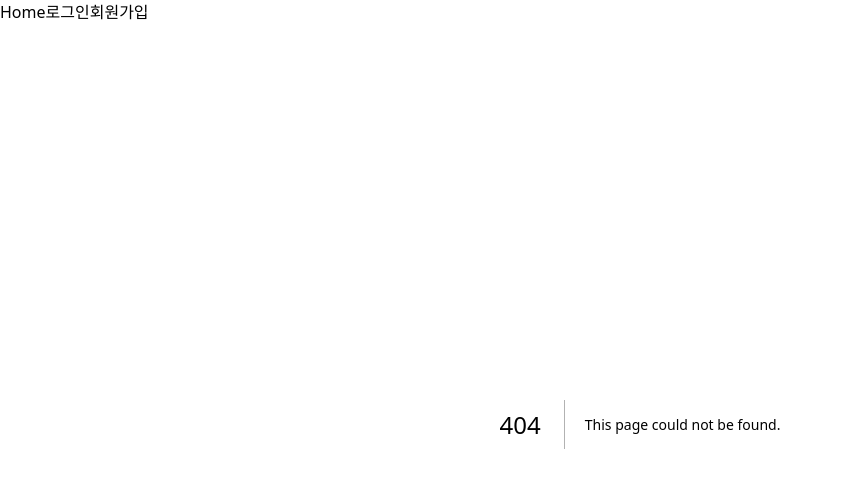
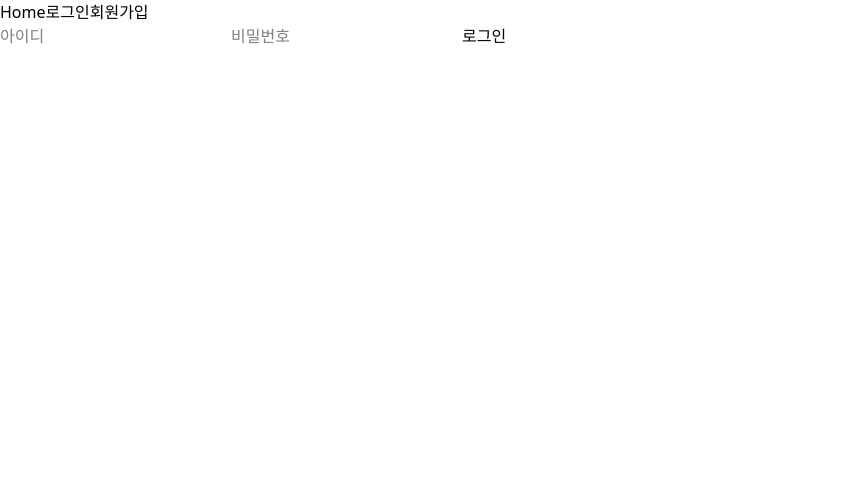
Before and after one commit to SouthSea0613/Project03, a Next.js app in the folder frontend-nextjs/: page /login in a window 1280 px wide. Before the commit this address had no page. Shown: the top 488 px of the page, without its empty margins (0-842 px from the left). Built offline with nearby package versions, Linux system fonts and the light colour scheme.

Commit message:
로그인 페이지 추가

```diff
--- /dev/null
+++ b/frontend-nextjs/src/app/login/page.tsx
@@ -0,0 +1,35 @@
+'use client'
+
+import {useState} from "react";
+import {springFetcher} from "@/lib/api";
+
+export default function LoginPage() {
+    const [username,setUsername] = useState('')
+    const [password,setPassword] = useState('')
+
+    const LoginSubmit = () => {
+        springFetcher('/api/login',{
+            method: 'POST',
+            headers: {
+                'Content-Type': 'application/json',
+            },
+            body: JSON.stringify({
+                username,
+                password,
+            })
+        }).then(res => {
+            console.log(res)
+            alert("로그인 성공")
+        }).catch(err => {
+            console.log(err )
+            alert("로그인 실패")
+        })
+    }
+    return(
+        <section>
+            <input type="text" placeholder="아이디" onChange={(e) => setUsername(e.target.value)}/>
+            <input type="password" placeholder="비밀번호" onChange={(e) => setPassword(e.target.value)}/>
+            <input type="button" onClick={LoginSubmit} value="로그인"/>
+        </section>
+    )
+}
```
